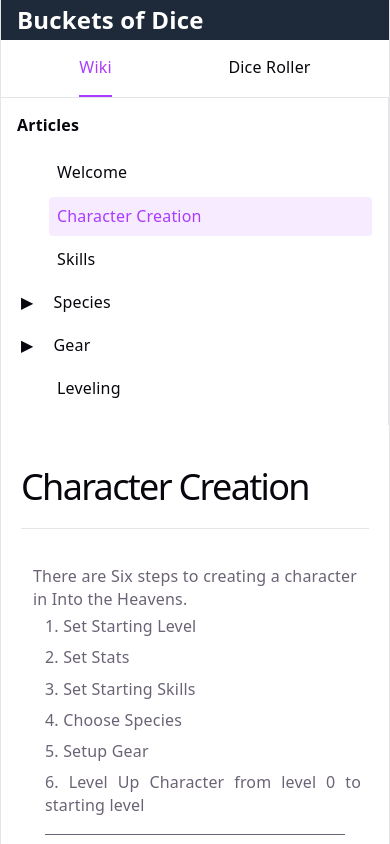
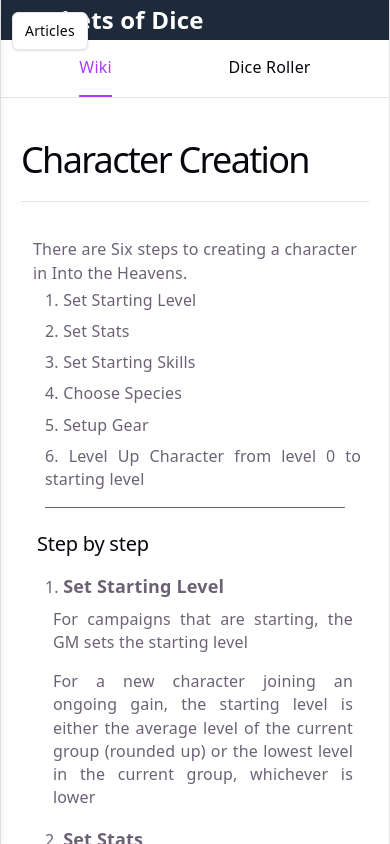
Before and after one commit to jairusaurus-rex/buckets-of-dice, a React (Vite) app: page /wiki/character-creation in a window 390 px wide. Shown: the top 844 px of the page. Built offline with nearby package versions, Linux system fonts and the light colour scheme.

Commit message:
feat: refactor MainLayout and WikiMainLayout for improved sidebar management; update WikiSideBar props

```diff
--- a/src/components/layouts/MainLayout.tsx
+++ b/src/components/layouts/MainLayout.tsx
@@ -2,7 +2,7 @@ import { Outlet } from "react-router-dom";
 import { Header } from "./Header";
 import { Menu } from "./Menu";
 
-export const MainLayout = ({ children }: { children: React.ReactNode }) => {
+export const MainLayout = () => {
   return (
     <div className="">
         <Header />
--- a/src/pages/wiki/SideBar.tsx
+++ b/src/pages/wiki/SideBar.tsx
@@ -3,7 +3,12 @@ import { Link, useParams } from "react-router-dom";
 import { ArticleList } from "./article-lists/ArticleList";
 import type { ArticleListType } from "../../commons/types/AticleListType";
 
-export const WikiSideBar = () => {
+interface WikiSideBarProps {
+  isOpen: boolean;
+  onClose: () => void;
+}
+
+export const WikiSideBar = ({ isOpen, onClose }: WikiSideBarProps) => {
   const [expanded, setExpanded] = useState<Record<string, boolean>>({});
   const { articleId } = useParams();
 
@@ -58,6 +63,10 @@ export const WikiSideBar = () => {
     return false;
   };
 
+  const handleSelectArticle = () => {
+    onClose();
+  };
+
   const renderMenuItems = (items: ArticleListType[]) => {
     return items.map((item) => {
       const isActive = articleId === item.id;
@@ -71,7 +80,7 @@ export const WikiSideBar = () => {
             {hasChildren && (
               <button
                 onClick={() => toggleExpanded(item.id)}
-                className="mr-2 p-1 hover:bg-[var(--code-bg)] rounded"
+                className="mr-2 rounded p-1 hover:bg-[var(--code-bg)]"
                 aria-label={isExpanded ? "Collapse" : "Expand"}
               >
                 <span className="text-[var(--text-h)]">
@@ -79,10 +88,11 @@ export const WikiSideBar = () => {
                 </span>
               </button>
             )}
-            {!hasChildren && <span className="mr-2 p-1 w-6"></span>}
+            {!hasChildren && <span className="mr-2 w-6 p-1"></span>}
             <Link
               to={`/wiki/${item.id}`}
-              className={`flex-1 py-2 px-2 rounded transition-colors ${
+              onClick={handleSelectArticle}
+              className={`flex-1 rounded px-2 py-2 transition-colors ${
                 isActive
                   ? "bg-[var(--accent-bg)] text-[var(--accent)] font-medium"
                   : hasActive
@@ -104,8 +114,22 @@ export const WikiSideBar = () => {
   };
 
   return (
-    <aside className="w-full md:w-64 border-r border-[var(--border)] p-4 bg-[var(--bg)]">
-      <h3 className="font-bold text-[var(--text-h)] mb-4">Articles</h3>
+    <aside
+      className={`fixed left-0 top-0 z-40 h-full w-72 border-r border-[var(--border)] bg-[var(--bg)] p-4 shadow-lg transition-transform duration-200 md:static md:z-auto md:h-auto md:w-64 md:translate-x-0 md:shadow-none ${
+        isOpen ? "translate-x-0" : "-translate-x-full md:translate-x-0"
+      }`}
+    >
+      <div className="mb-4 flex items-center justify-between gap-3">
+        <h3 className="font-bold text-[var(--text-h)]">Articles</h3>
+        <button
+          type="button"
+          onClick={onClose}
+          className="rounded border border-[var(--border)] px-2 py-1 text-xs font-medium text-[var(--text-h)] md:hidden"
+          aria-label="Close wiki articles"
+        >
+          Close
+        </button>
+      </div>
       <nav className="space-y-1">{renderMenuItems(ArticleList)}</nav>
     </aside>
   );
--- a/src/pages/wiki/WikiMainLayout.tsx
+++ b/src/pages/wiki/WikiMainLayout.tsx
@@ -1,10 +1,37 @@
+import { useState } from "react";
 import { WikiSideBar } from "./SideBar";
 import { WikiPage } from "./ArticlePages";
 
 export const WikiMainLayout = () => {
+  const [isSidebarOpen, setIsSidebarOpen] = useState(false);
+
   return (
-    <div className="flex flex-col md:flex-row min-h-screen">
-      <WikiSideBar />
+    <div className="relative flex min-h-screen flex-col md:flex-row">
+      {!isSidebarOpen && (
+        <button
+          type="button"
+          onClick={() => setIsSidebarOpen(true)}
+          className="fixed left-3 top-3 z-50 flex items-center rounded-md border border-[var(--border)] bg-[var(--bg)] px-3 py-2 text-sm font-medium text-[var(--text-h)] shadow-sm md:hidden"
+          aria-label="Open wiki articles"
+        >
+          Articles
+        </button>
+      )}
+
+      <WikiSideBar
+        isOpen={isSidebarOpen}
+        onClose={() => setIsSidebarOpen(false)}
+      />
+
+      {isSidebarOpen && (
+        <button
+          type="button"
+          aria-label="Close wiki sidebar overlay"
+          onClick={() => setIsSidebarOpen(false)}
+          className="fixed inset-0 z-30 bg-black/20 md:hidden"
+        />
+      )}
+
       <div className="flex-1 p-5 md:p-8">
         <WikiPage />
       </div>
--- a/src/pages/wiki/articles/species/Rhazak.tsx
+++ b/src/pages/wiki/articles/species/Rhazak.tsx
@@ -1,6 +1,3 @@
-import { Link } from "react-router-dom"
-import { WikiArticleLinks } from "../../../../commons/enums/wiki-article-enum"
-
 export const RhazakArticle = () => {
     return (
         <div className="p-2 text-justify">
```
